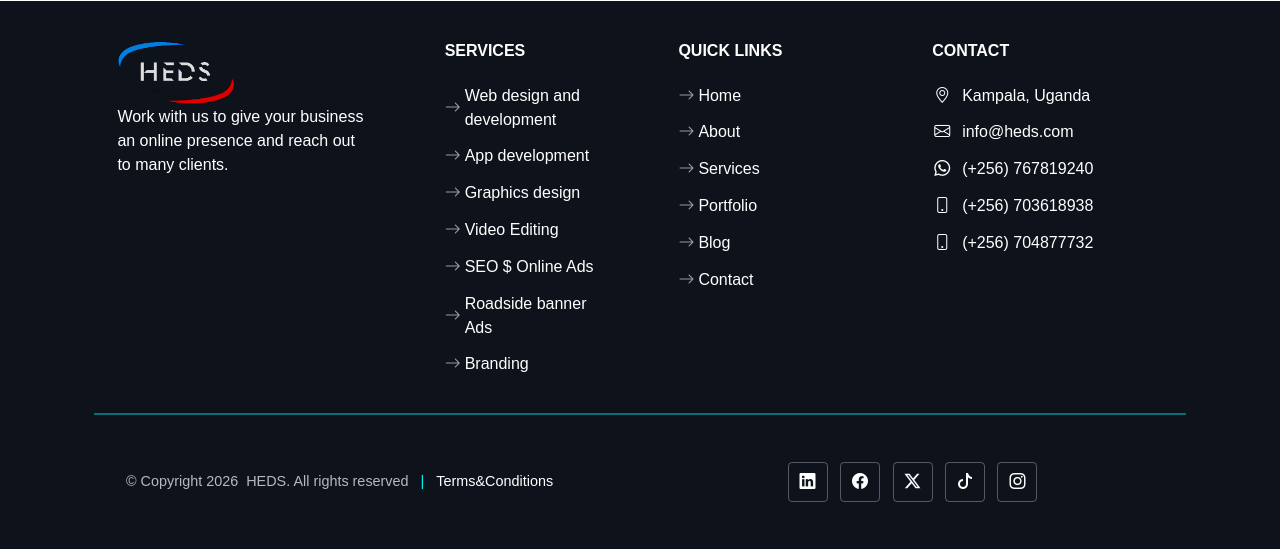
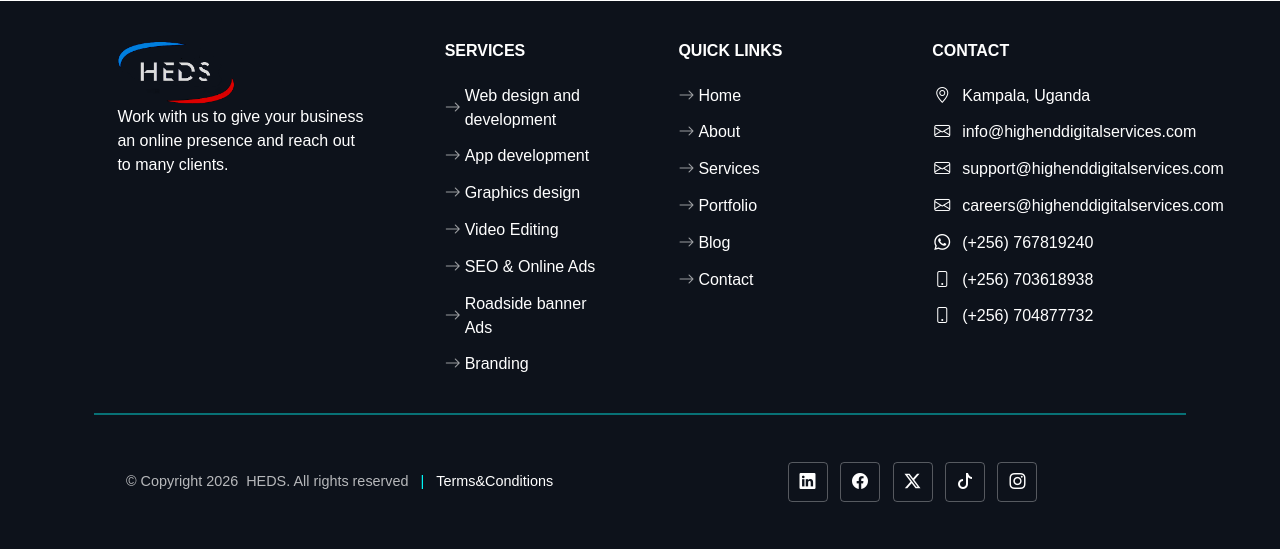
Before and after one commit to Karugaba118/HEDS, a PHP site: page / in a window 1280 px wide. Shown: the part 3289-3838 px from the top of the page. Run offline with PHP 8.4, Linux system fonts and the light colour scheme.

Commit message:
included and updated email addresses and added the linkedin page link

```diff
--- a/assets/includes/footer.php
+++ b/assets/includes/footer.php
@@ -18,7 +18,7 @@
           <p><a href="#!app-development.php" class="footer-link"><i class="bi bi-arrow-right arrow-icon"></i> App development</a></p>
           <p><a href="#!graphics-design.php" class="footer-link"><i class="bi bi-arrow-right arrow-icon"></i> Graphics design</a></p>
           <p><a href="#!video-editing.php" class="footer-link"><i class="bi bi-arrow-right arrow-icon"></i> Video Editing</a></p>
-          <p><a href="#!seo-ads.php" class="footer-link"><i class="bi bi-arrow-right arrow-icon"></i> SEO $ Online Ads</a></p>
+          <p><a href="#!seo-ads.php" class="footer-link"><i class="bi bi-arrow-right arrow-icon"></i> SEO & Online Ads</a></p>
           <p><a href="#!roadside-banner.php" class="footer-link"><i class="bi bi-arrow-right arrow-icon"></i> Roadside banner Ads</a></p>
           <p><a href="#!branding.php" class="footer-link"><i class="bi bi-arrow-right arrow-icon"></i> Branding</a></p>
         </div>
@@ -46,7 +46,15 @@
             </div>
             <div class="contact-item">
               <i class="bi bi-envelope contact-icon"></i>
-              <a href="mailto:info@heds.com" class="footer-link">info@heds.com</a>
+              <a href="mailto:info@highenddigitalservices.com" class="footer-link">info@highenddigitalservices.com</a>
+            </div>
+             <div class="contact-item">
+              <i class="bi bi-envelope contact-icon"></i>
+              <a href="mailto:support@highenddigitalservices.com" class="footer-link">support@highenddigitalservices.com</a>
+            </div>
+             <div class="contact-item">
+              <i class="bi bi-envelope contact-icon"></i>
+              <a href="mailto:careers@highenddigitalservices.com" class="footer-link">careers@highenddigitalservices.com</a>
             </div>
             <div class="contact-item">
               <i class="bi bi-whatsapp contact-icon"></i>
@@ -78,7 +86,7 @@
         </div>
 
         <div class="col-md-6 col-lg-6 ml-lg-0 text-center text-md-end">
-          <a class="btn btn-floating m-1 social-icon" role="button"><i class="bi bi-linkedin"></i></a>
+          <a class="btn btn-floating m-1 social-icon" role="button" href="https://www.linkedin.com/company/high-end-digital-services-heds"><i class="bi bi-linkedin"></i></a>
           <a class="btn btn-floating m-1 social-icon" role="button"><i class="bi bi-facebook"></i></a>
           <a class="btn btn-floating m-1 social-icon" role="button"><i class="bi bi-twitter-x"></i></a>
           <a class="btn btn-floating m-1 social-icon" role="button"><i class="bi bi-tiktok"></i></a>
--- a/frontend/terms.php
+++ b/frontend/terms.php
@@ -146,7 +146,7 @@
         <div class="tc-contact-box">
           <h3>Questions About Our Terms?</h3>
           <p>If you have any questions about these Terms & Conditions, please contact us:</p>
-          <p>Email: legal@heds.com<br>
+          <p>Email: Legal@highenddigitalservices.com<br>
           Phone: (+256) 703618938<br>
           Address: Kampala, Uganda</p>
         </div>
```
Also changed, not shown: frontend/contact.php (+9 -1 lines).
